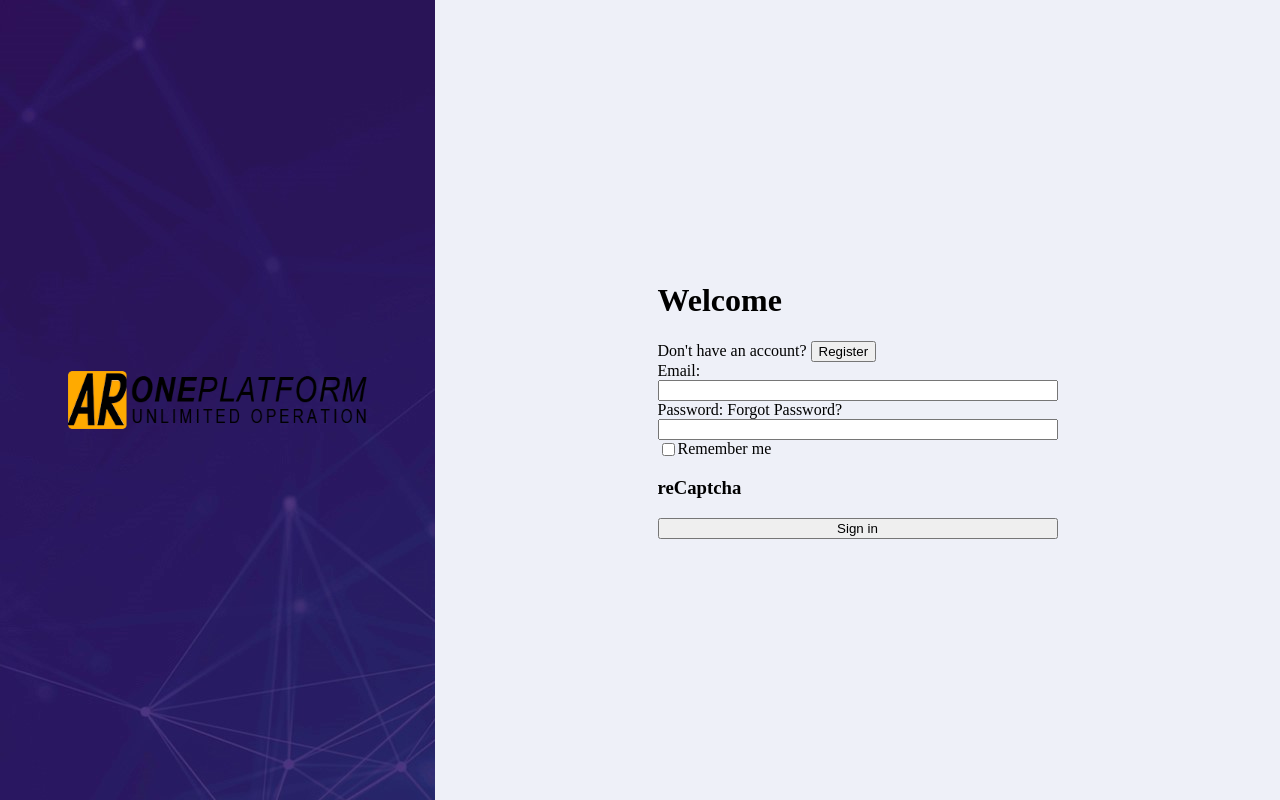
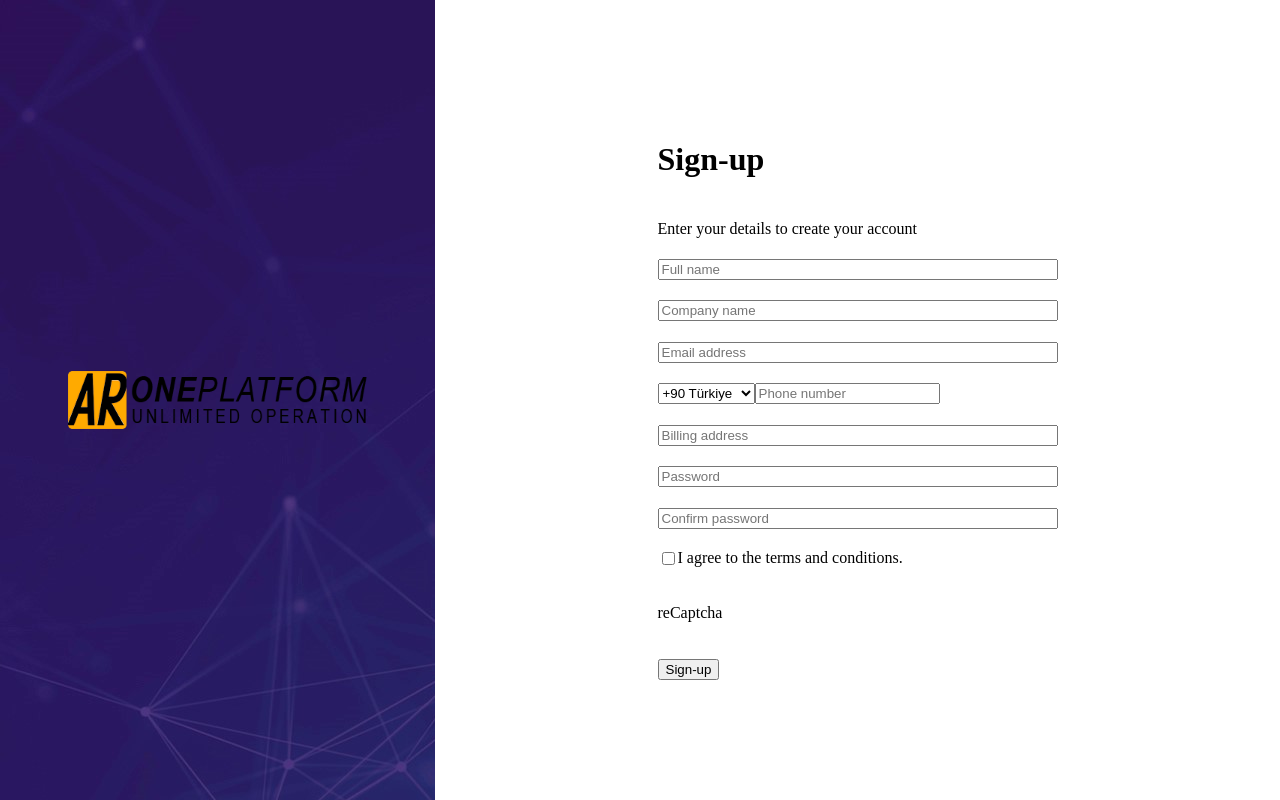
Before and after one commit to Tom-code124/autotuner, a Django app: page /app/login/ in a window 1280 px wide. Run offline with Django 4.2, Linux system fonts and the light colour scheme.

Commit message:
create signup form

```diff
--- a/autoremover/customerapp/static/customerapp/styles/customer_login.css
+++ b/autoremover/customerapp/static/customerapp/styles/customer_login.css
@@ -10,6 +10,7 @@
   display: flex;
   align-items: center;
   justify-content: center;
+  background-color: #fff;
 }
 
 #logo {
@@ -17,7 +18,19 @@
   width: 300px;
 }
 
-#form-container {
+#login-form-container {
   width: 400px;
   padding: 20px;
+  display: none;
 }
+
+#signup-form-container {
+  width: 400px;
+  padding: 20px;
+  justify-content: center;
+  height: 70%;
+}
+
+#signup-form {
+  height: 100%;
+}
--- a/autoremover/customerapp/templates/pages/customer_login.html
+++ b/autoremover/customerapp/templates/pages/customer_login.html
@@ -4,7 +4,7 @@
     <img id="logo" src="{% static 'customerapp/assets/logo.png' %}" />
   </div>
   <div id="right_col">
-    <div id="form-container">
+    <div id="login-form-container">
       <form class="column">
         <h1>Welcome</h1>
         <span>
@@ -26,6 +26,37 @@
         <button>Sign in</button>
       </form>
     </div>
+    <div id="signup-form-container" class="column">
+      <form id="signup-form" class="column apart-children">
+        <h1>Sign-up</h1>
+        <span>Enter your details to create your account</span>
+        <input placeholder="Full name" />
+        <input placeholder="Company name" />
+        <input type="email" placeholder="Email address" />
+        <div class="row">
+          <select id="phone-country-code">
+            <option value="+90" selected>+90 Türkiye</option>
+            <option value="+44">+44 UK</option>
+            <option value="+1">+1 US</option>
+            <option value="+84">+84 Vietnam</option>
+          </select>
+          <input placeholder="Phone number" />
+        </div>
+        <input placeholder="Billing address" />
+        <input type="password" placeholder="Password" />
+        <input type="password" placeholder="Confirm password" />
+        <div class="row">
+          <input id="terms-and-conditions-checkbox" type="checkbox" />
+          <label for="terms-and-conditions-checkbox"
+            >I agree to the terms and conditions.</label
+          >
+        </div>
+        <p>reCaptcha</p>
+        <div class="row">
+          <button>Sign-up</button>
+        </div>
+      </form>
+    </div>
   </div>
 </div>
 {% endblock %}
```
